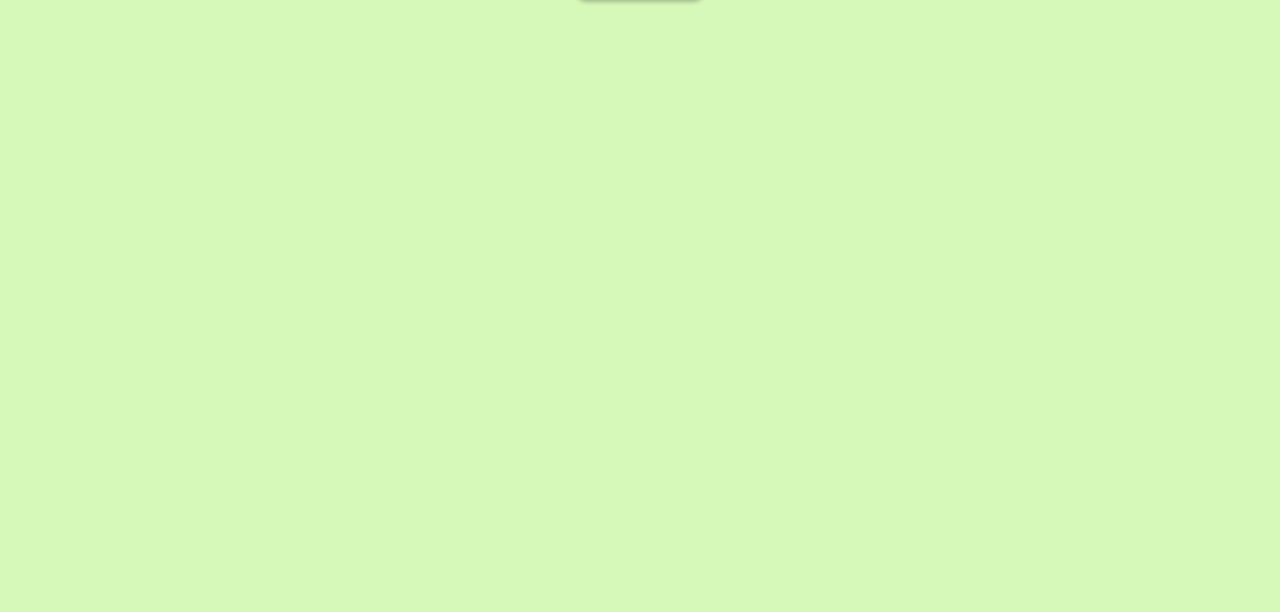
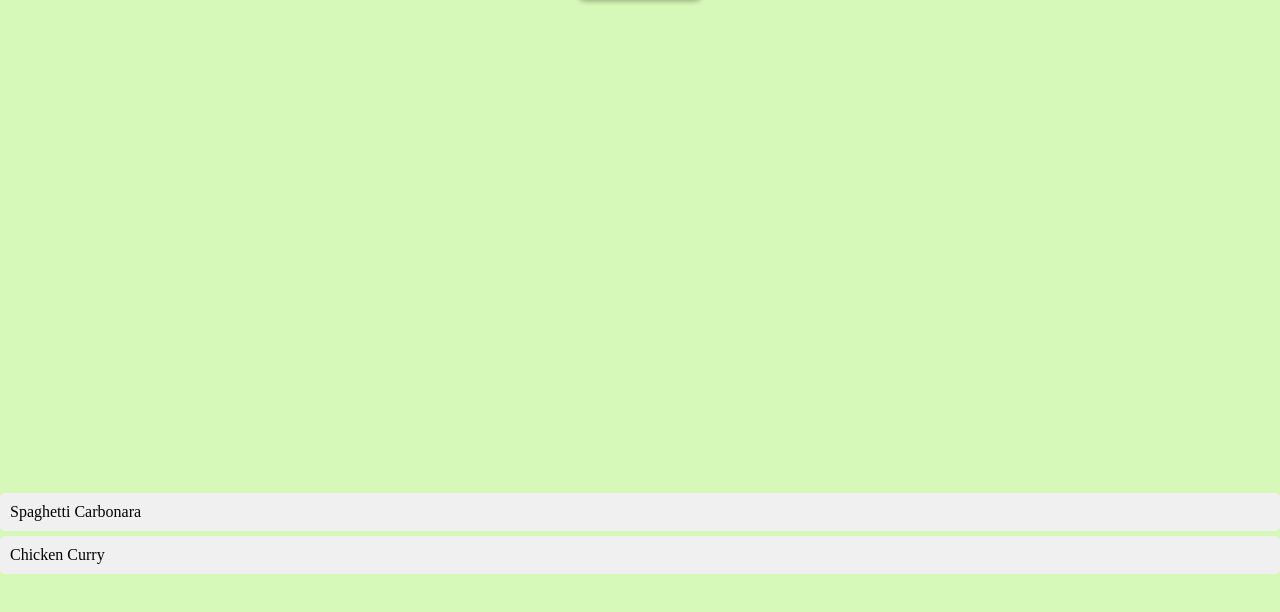
Before and after one commit to shlok12343/f24-group10, a React (Vite) app: page / in a window 1280 px wide. Shown: the part 427-1039 px from the top of the page. Before the commit the page ends 915 px from the top, so only its background shows below. Built offline with nearby package versions, Linux system fonts and the light colour scheme.

Commit message:
Carousel

```diff
--- a/src/App.jsx
+++ b/src/App.jsx
@@ -1,7 +1,23 @@
 import { useState } from 'react';
 import './App.css';
+import RecipeCarousel from './components/RecipeCarousel/RecipeCarousel';
+import React from 'react';
 import NavBar from './components/NavBar/NavBar';
 import Search from './components/Search/Search';
+
+const recipes = [
+  {
+      name: "Spaghetti Carbonara",
+      ingredients: ["Pasta", "Eggs", "Pancetta", "Parmesan Cheese"],
+      directions: "Cook pasta. Mix eggs and cheese. Fry pancetta. Combine all and serve."
+  },
+  {
+      name: "Chicken Curry",
+      ingredients: ["Chicken", "Curry Paste", "Coconut Milk", "Rice"],
+      directions: "Cook chicken. Add curry paste and coconut milk. Serve with rice."
+  }
+  // Add more recipes as needed
+]
 
 function App() {
   const [count, setCount] = useState(0);
@@ -9,6 +25,8 @@ function App() {
     <>
       <NavBar />
       <Search />
+      <RecipeCarousel recipes={recipes} />
+
     </>
   );
 }
--- /dev/null
+++ b/src/components/RecipeCarousel/RecipeCarousel.jsx
@@ -0,0 +1,37 @@
+import React, { useState } from 'react';
+import styles from './RecipeCarousel.module.css'; // Assume you have styles defined
+
+function RecipeCarousel({ recipes }) {
+    const [selectedRecipeIndex, setSelectedRecipeIndex] = useState(null);
+
+    const selectRecipe = index => {
+        setSelectedRecipeIndex(index);
+    };
+
+    return (
+        <div className={styles.carouselContainer}>
+            <div className={styles.recipeList}>
+                {recipes.map((recipe, index) => (
+                    <div key={index} className={styles.recipeItem} onClick={() => selectRecipe(index)}>
+                        {recipe.name}
+                    </div>
+                ))}
+            </div>
+            {selectedRecipeIndex !== null && (
+                <div className={styles.recipeDetails}>
+                    <h3>{recipes[selectedRecipeIndex].name}</h3>
+                    <h4>Ingredients:</h4>
+                    <ul>
+                        {recipes[selectedRecipeIndex].ingredients.map((ingredient, i) => (
+                            <li key={i}>{ingredient}</li>
+                        ))}
+                    </ul>
+                    <h4>Directions:</h4>
+                    <p>{recipes[selectedRecipeIndex].directions}</p>
+                </div>
+            )}
+        </div>
+    );
+}
+
+export default RecipeCarousel;
--- /dev/null
+++ b/src/components/RecipeCarousel/RecipeCarousel.module.css
@@ -0,0 +1,40 @@
+.carouselContainer {
+    display: flex;
+    width: 100%;
+    position: relative;
+}
+
+.recipeList {
+    overflow-y: auto; /* Allows vertical scrolling */
+    height: 600px; /* Set a fixed height for the scrolling area */
+    flex: 1;
+}
+
+.recipeItem {
+    padding: 10px;
+    background-color: #f0f0f0;
+    cursor: pointer;
+    border-radius: 5px;
+    margin: 5px 0; /* Space between items */
+}
+
+.recipeItem:hover {
+    background-color: #e0e0e0;
+}
+
+.recipeDetails {
+    background-color: #fff;
+    width: 250px; /* Fixed width for the detail panel */
+    position: absolute;
+    top: 0;
+    right: 0;
+    height: 100%;
+    box-shadow: -2px 0 8px rgba(0,0,0,0.1);
+    padding: 20px;
+    transform: translateX(100%); /* Start offscreen */
+    transition: transform 0.3s ease-in-out;
+}
+
+.carouselContainer .recipeDetails {
+    transform: translateX(0); /* Slide in */
+}
```
